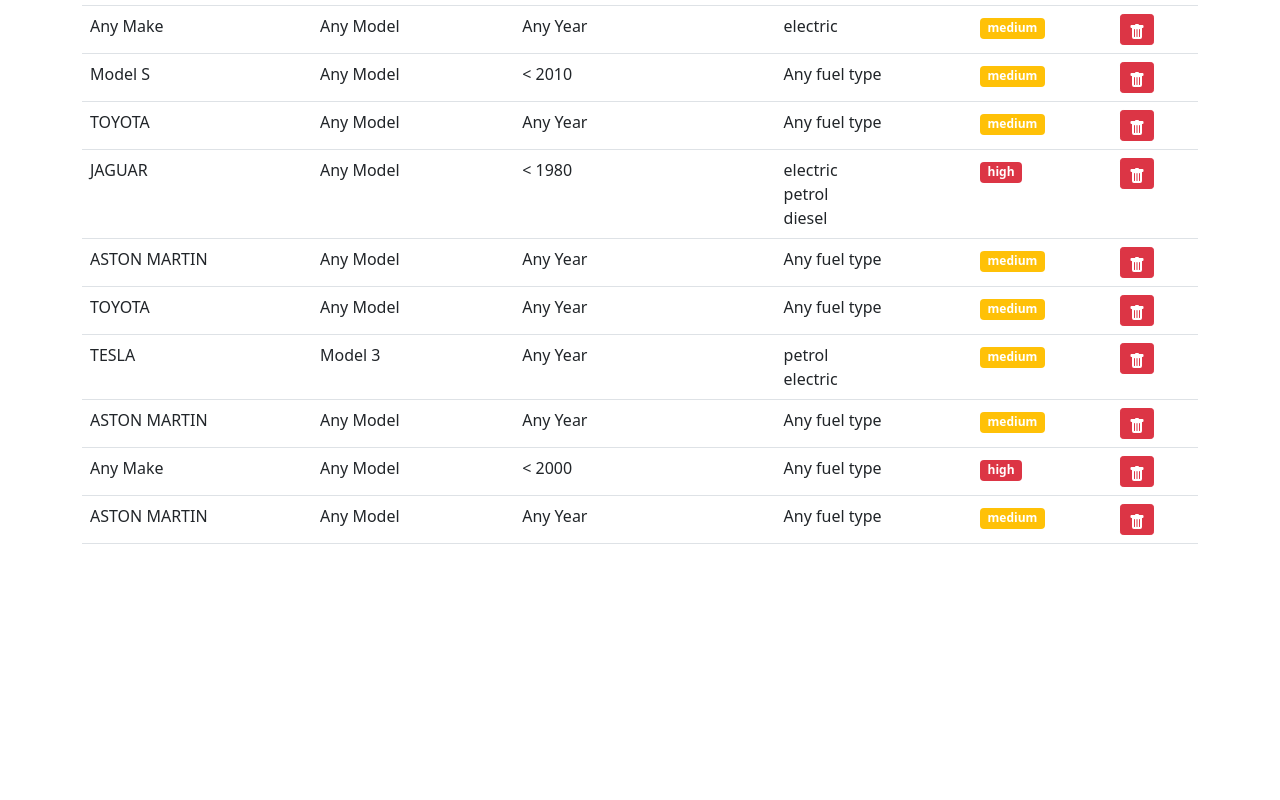
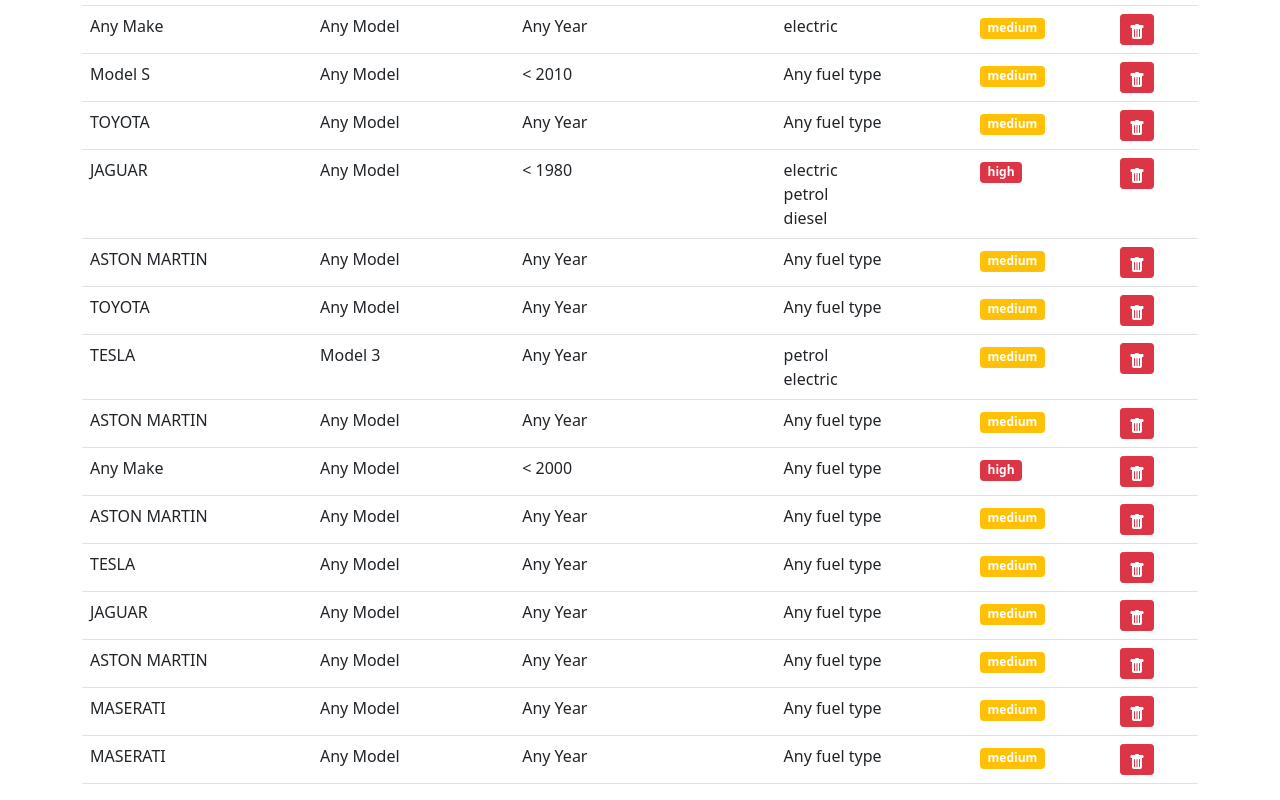
Before and after one commit to shpetimhaxhiu/friss-assignment, a Vue app: page / in a window 1280 px wide. Shown: the part 257-1057 px from the top of the page. Before the commit the page ends 817 px from the top, so only its background shows below. Built offline with nearby package versions, Linux system fonts and the light colour scheme; data requests are answered from the project's data file.

Commit message:
Tested jQuery

```diff
--- a/package.json
+++ b/package.json
@@ -23,6 +23,8 @@
     "babel-eslint": "^10.1.0",
     "eslint": "^6.7.2",
     "eslint-plugin-vue": "^6.2.2",
+    "jquery": "^3.6.0",
+    "popper.js": "^1.16.1",
     "vue-template-compiler": "^2.6.11"
   },
   "eslintConfig": {
--- a/src/components/FormulasList.vue
+++ b/src/components/FormulasList.vue
@@ -1,7 +1,6 @@
 <template>
-
   <div class="table-responsive">
-      <table class="table table-hover">
+    <table v-if="formulas.length > 0" class="table table-hover">
       <thead>
         <tr>
           <th>Make Name</th>
@@ -12,10 +11,7 @@
         </tr>
       </thead>
       <tbody>
-          <tr
-            v-for="formula in formulas"
-            :key="formula.id"
-          >
+        <tr v-for="formula in formulas" :key="formula.id">
           <td>
             {{ formula.makeName === "" ? "Any Make" : formula.makeName }}
           </td>
@@ -65,6 +61,7 @@
         </tr>
       </tbody>
     </table>
+    <h3 v-else class="text-center">No data to show</h3>
   </div>
 </template>
 
@@ -79,7 +76,9 @@
     };
   },
   mounted() {
-    axios.get("http://localhost:3000/formulas/").then((response) => {
+    axios
+      .get("http://localhost:3000/formulas/")
+      .then((response) => {
         this.formulas = response.data;
       })
       .catch(this.handleErrors);
@@ -102,14 +101,11 @@
             console.log(response);
             const index = this.formulas.findIndex(
               (formula) => formula.id === id
-            ); // find the post index
+            );
             if (~index)
-              // if the post exists in array
-              this.formulas.splice(index, 1); //delete the post
+              this.formulas.splice(index, 1);
           })
-          .catch((error) =>{
-            console.error(error)
-          });
+          .catch(this.handleErrors);
       }
     },
   },
--- a/src/db.json
+++ b/src/db.json
@@ -109,6 +109,51 @@
       "fuelType": [],
       "risk": "medium",
       "id": 42
+    },
+    {
+      "makeName": "TESLA",
+      "modelName": "",
+      "yearComparisonType": false,
+      "year": false,
+      "fuelType": [],
+      "risk": "medium",
+      "id": 43
+    },
+    {
+      "makeName": "JAGUAR",
+      "modelName": "",
+      "yearComparisonType": false,
+      "year": false,
+      "fuelType": [],
+      "risk": "medium",
+      "id": 44
+    },
+    {
+      "makeName": "ASTON MARTIN",
+      "modelName": "",
+      "yearComparisonType": false,
+      "year": false,
+      "fuelType": [],
+      "risk": "medium",
+      "id": 45
+    },
+    {
+      "makeName": "MASERATI",
+      "modelName": "",
+      "yearComparisonType": false,
+      "year": false,
+      "fuelType": [],
+      "risk": "medium",
+      "id": 46
+    },
+    {
+      "makeName": "MASERATI",
+      "modelName": "",
+      "yearComparisonType": false,
+      "year": false,
+      "fuelType": [],
+      "risk": "medium",
+      "id": 47
     }
   ]
 }
```
Also changed, not shown: 1 other file (tests, documents, lock files or other folders). Lines whose indentation alone changed are shown as unchanged.
